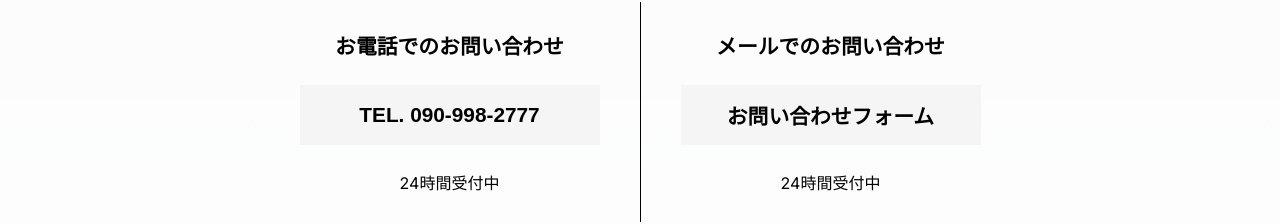
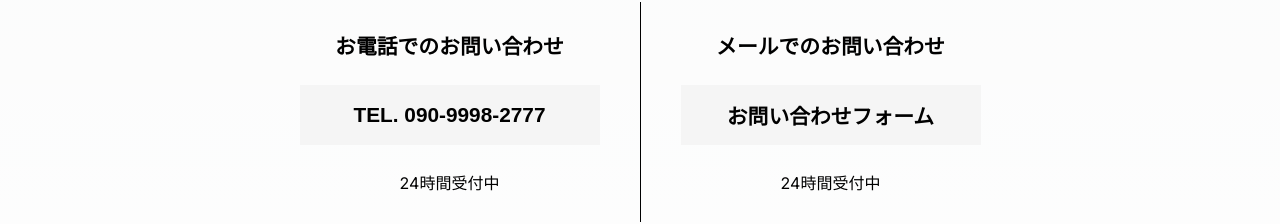
Before and after one commit to shusuke919/mukuzai, a Next.js app: page /container in a window 1280 px wide. Shown: the part 7316-7540 px from the top of the page. Built offline with nearby package versions, Linux system fonts and the light colour scheme; a web font is replaced by a local one.

Commit message:
電話番号訂正

```diff
--- a/src/component/Container/Contact/Contact.tsx
+++ b/src/component/Container/Contact/Contact.tsx
@@ -20,7 +20,7 @@ const Contact = () => {
         <div className={styles.tellArea}>
           <p className={styles.titleText}>お電話でのお問い合わせ</p>
           <button className={styles.button}>
-            <a href="tel:090-998-2777"> TEL. 090-998-2777</a>
+            <a href="tel:090-998-2777"> TEL. 090-9998-2777</a>
           </button>
           <p>24時間受付中</p>
         </div>
```
